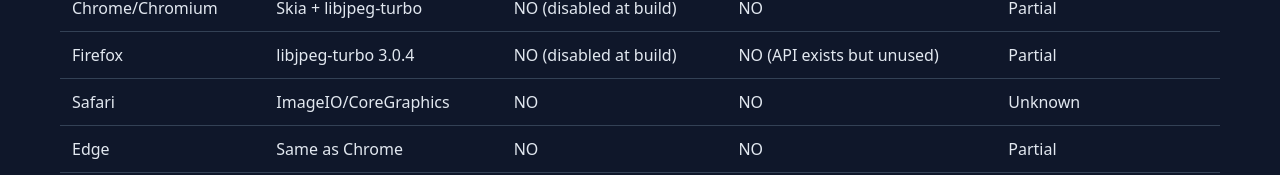
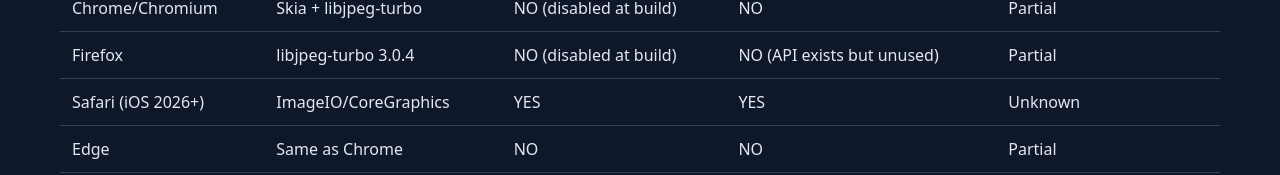
Before and after one commit to lilith/browser-jpeg-support, a plain HTML site: page index.html in a window 1280 px wide. Shown: the part 452-627 px from the top of the page. Drawn offline with Linux system fonts and the light colour scheme.

Commit message:
Note Safari iOS 2026 supports arithmetic and 12-bit

```diff
--- a/index.html
+++ b/index.html
@@ -174,10 +174,10 @@
             <td>Partial</td>
         </tr>
         <tr>
-            <td>Safari</td>
+            <td>Safari (iOS 2026+)</td>
             <td>ImageIO/CoreGraphics</td>
-            <td>NO</td>
-            <td>NO</td>
+            <td>YES</td>
+            <td>YES</td>
             <td>Unknown</td>
         </tr>
         <tr>
```
Also changed, not shown: testorig_8bit.jpg (added).
